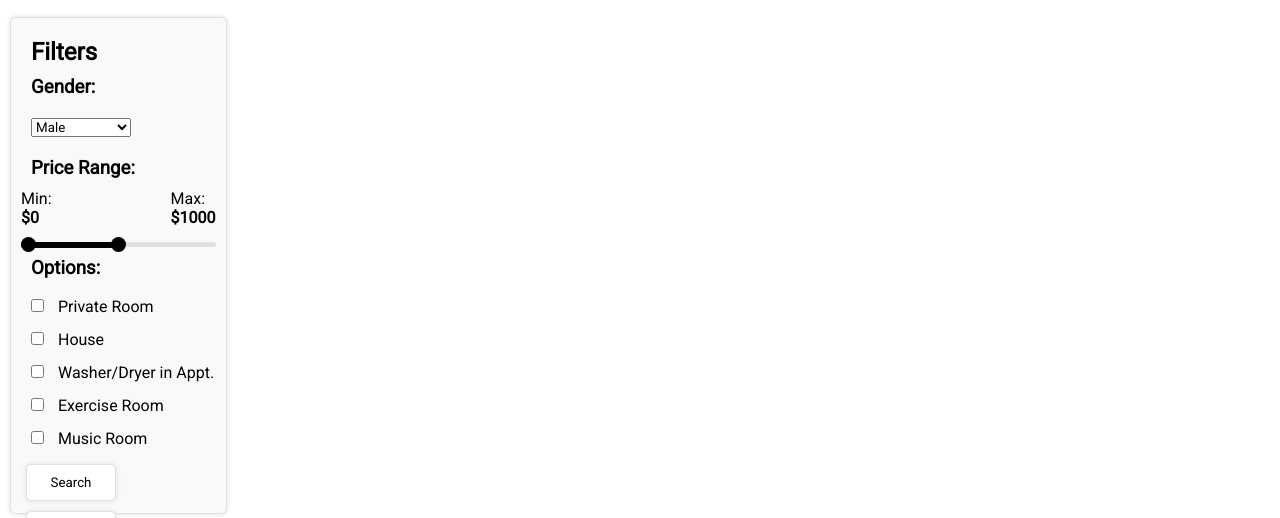
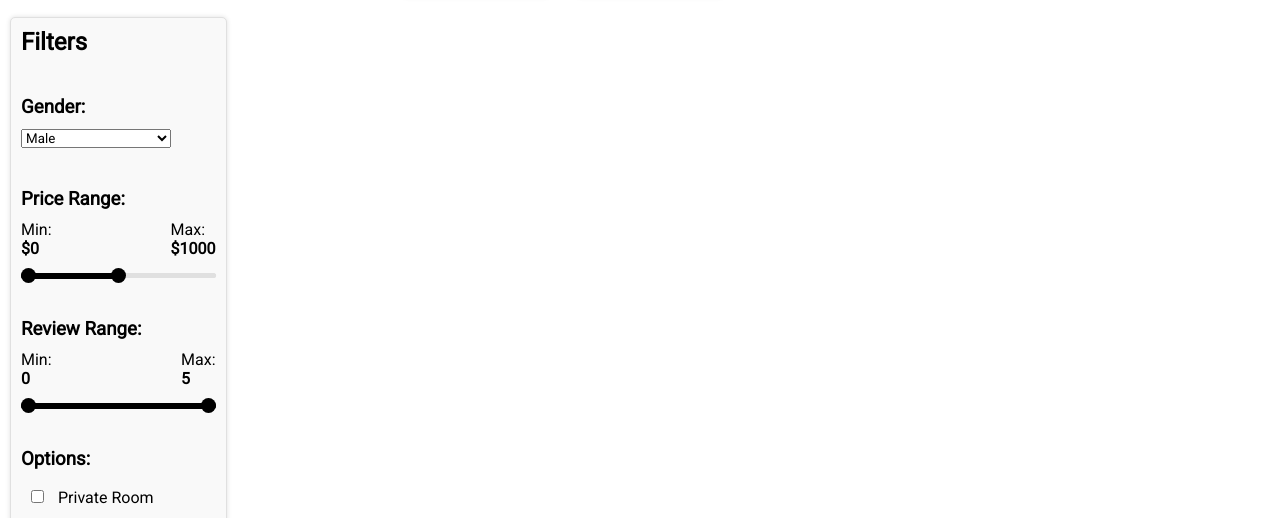
Before and after one commit to Elchamos64/rateYourApartmentv1, a plain HTML site: page studentApproved.html in a window 1280 px wide. Shown: the part 166-684 px from the top of the page. Drawn offline with Linux system fonts and the light colour scheme.

Commit message:
updated filters

```diff
--- a/scripts/studentApartments.js
+++ b/scripts/studentApartments.js
@@ -790,30 +790,46 @@ function search(){
     output(searchResults);
 }
 
-let minValue = document.getElementById("priceMinValue");
-let maxValue = document.getElementById("priceMaxValue");
+let minPriceValue = document.getElementById("priceMinValue");
+let maxPriceValue = document.getElementById("priceMaxValue");
+let minReviewValue = document.getElementById("reviewMinValue");
+let maxReviewValue = document.getElementById("reviewMaxValue");
 
-const rangeFill = document.querySelector(".range-fill");
+const priceRangeFill = document.querySelector("#price-range-fill");
+const reviewRangeFill = document.querySelector("#review-range-fill");
 
 const inputElements = document.querySelectorAll("input[type='range']");
 
 
 function validateRange(){
-    let min = parseInt(inputElements[0].value);
-    let max = parseInt(inputElements[1].value);
+    let minPrice = parseInt(inputElements[0].value);
+    let maxPrice = parseInt(inputElements[1].value);
+    let minReview = parseInt(inputElements[2].value);
+    let maxReview = parseInt(inputElements[3].value);
 
-    if(min > max){
-        inputElements[0].value = max;
-        inputElements[1].value = min;
+    if(minPrice > maxPrice){
+        inputElements[0].value = maxPrice;
+        inputElements[1].value = minPrice;
+    }
+    if(minReview > maxReview){
+        inputElements[2].value = maxReview;
+        inputElements[3].value = minReview;
     }
 
-    const minPercentage = (min / 2000) * 100;
-    const maxPercentage = (max / 2000) * 100;
-    rangeFill.style.left = minPercentage + "%";
-    rangeFill.style.width = maxPercentage - minPercentage + "%";
+    const minPricePercentage = (minPrice / 2000) * 100;
+    const maxPricePercentage = (maxPrice / 2000) * 100;
+    priceRangeFill.style.left = minPricePercentage + "%";
+    priceRangeFill.style.width = maxPricePercentage - minPricePercentage + "%";
 
-    minValue.innerHTML = "$" + min;
-    maxValue.innerHTML = "$" + max;
+    const minReviewPercentage = (minReview / 5) * 100;
+    const maxReviewPercentage = (maxReview / 5) * 100;
+    reviewRangeFill.style.left = minReviewPercentage + "%";
+    reviewRangeFill.style.width = maxReviewPercentage - minReviewPercentage + "%";
+
+    minPriceValue.innerHTML = "$" + minPrice;
+    maxPriceValue.innerHTML = "$" + maxPrice;
+    minReviewValue.innerHTML = minReview;
+    maxReviewValue.innerHTML = maxReview;
 }
 
 inputElements.forEach(element => {
@@ -848,6 +864,8 @@ function filters(){
 
     filteredApartments = filteredApartments.filter(apartment =>
         apartment.price >= parseInt(inputElements[0].value) && apartment.price <= parseInt(inputElements[1].value));
+    filteredApartments = filteredApartments.filter(apartment =>
+        apartment.rating >= parseInt(inputElements[2].value) && apartment.rating <= parseInt(inputElements[3].value));
     output(filteredApartments);
 
     document.querySelector("#ascending").addEventListener("click", () => {
@@ -880,10 +898,16 @@ function clearFilter(){
     // Reset the range slider
     inputElements[0].value = 0;
     inputElements[1].value = 2000;
-    rangeFill.style.left = "0%";
-    rangeFill.style.width = "100%";
-    minValue.innerHTML = "$0";
-    maxValue.innerHTML = "$2000";
+    inputElements[2].value = 0;
+    inputElements[3].value = 5;
+    priceRangeFill.style.left = "0%";
+    priceRangeFill.style.width = "100%";
+    reviewRangeFill.style.left = "0%";
+    reviewRangeFill.style.width = "100%";
+    minPriceValue.innerHTML = "$0";
+    maxPriceValue.innerHTML = "$2000";
+    minReviewValue.innerHTML = "0";
+    maxReviewValue.innerHTML = "5";
     Reset();
     filters();
 }
--- a/studentApproved.html
+++ b/studentApproved.html
@@ -77,11 +77,27 @@
                 </div>
             </div>
             <div class="range-slider">
-                <div class="range-fill"></div>
+                <div class="range-fill" id="price-range-fill"></div>
                 <input type="range" id="priceMin" name="priceRange" min="0" max="2000" value="0">
                 <input type="range" id="priceMax" name="priceRange" min="0" max="2000" value="1000">
             </div>
-            <div id="Ammenties"><h3>Options: </h3>
+            <h3 style="margin-top: 60px;">Review Range: </h3>
+            <div class = "reviewContent">
+                <div>
+                    <label>Min: </label>
+                    <p><span id="reviewMinValue">0</span></p>
+                </div>
+                <div>
+                    <label>Max: </label>
+                    <p><span id="reviewMaxValue">5</span></p>
+                </div>
+            </div>
+            <div class="range-slider">
+                <div class="range-fill" id="review-range-fill"></div>
+                <input type="range" id="reviewMin" name="reviewRange" min="0" max="5" value="0">
+                <input type="range" id="reviewMax" name="reviewRange" min="0" max="5" value="5">
+            </div>
+            <div id="Ammenties"><h3 style="margin-top: 60px;">Options: </h3>
                 <div>
                     <input type="checkbox" id="privateRoom" value="private room">
                     <label for="privateRoom">Private Room</label>
--- a/styles/styles.css
+++ b/styles/styles.css
@@ -223,7 +223,7 @@ footer a{
     display: inline-block;
 }
 
-.priceContent{
+.priceContent,.reviewContent{
     display:flex;
     justify-content: space-between;
     p{
@@ -386,19 +386,21 @@ input[type=range]::-webkit-slider-runnable-track {
     border-radius: 5px;
     box-shadow: 0 0 5px #e0e0e0;
     width: 80%;
-    height:475px;
+    height:675px;
     display: inline-block;
     grid-column: 1;
     grid-row: 3/span 2;
-    input[type="checkbox"],h2,h3{
+    input[type="checkbox"]{
         margin: 10px;
+    }
+    h3{
+        margin: 40px 0 10px 0;
     }
 }
 
 
 #gender{
-    margin: 10px;
-    width: 100px;
+    width: 150px;
 }
 
 #productbox_container{
```
